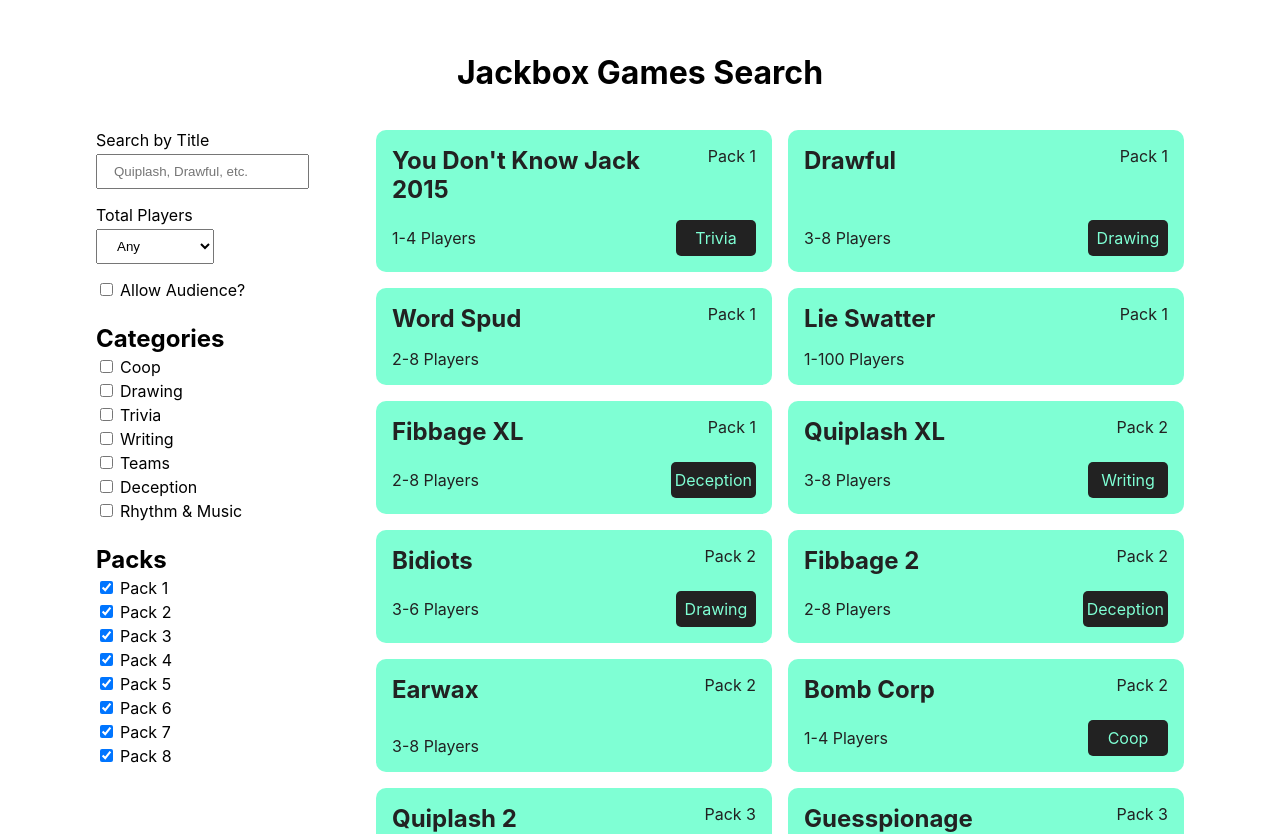
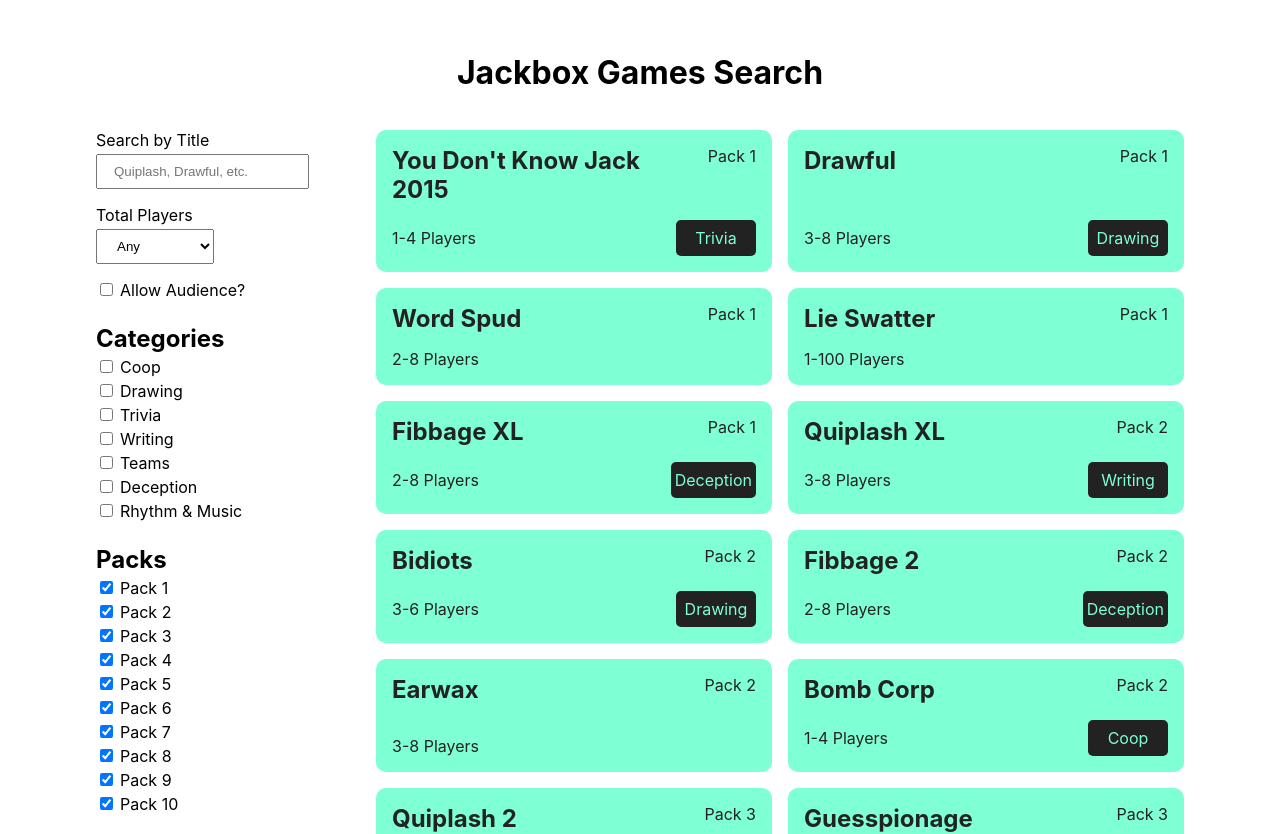
Before and after one commit to mikeshort10/jackbox-search, a Next.js app: page / in a window 1280 px wide. Shown: the top 834 px of the page. Built offline with nearby package versions, Linux system fonts and the light colour scheme.

Commit message:
fix: include jb 9 and 10

```diff
--- a/pages/index.tsx
+++ b/pages/index.tsx
@@ -27,7 +27,7 @@
   );
 
   const [selectedPacks, setSelectedPacks] = useState(
-    Array(8)
+    Array(10)
       .fill(null)
       .map((_, i) => true)
   );
```
